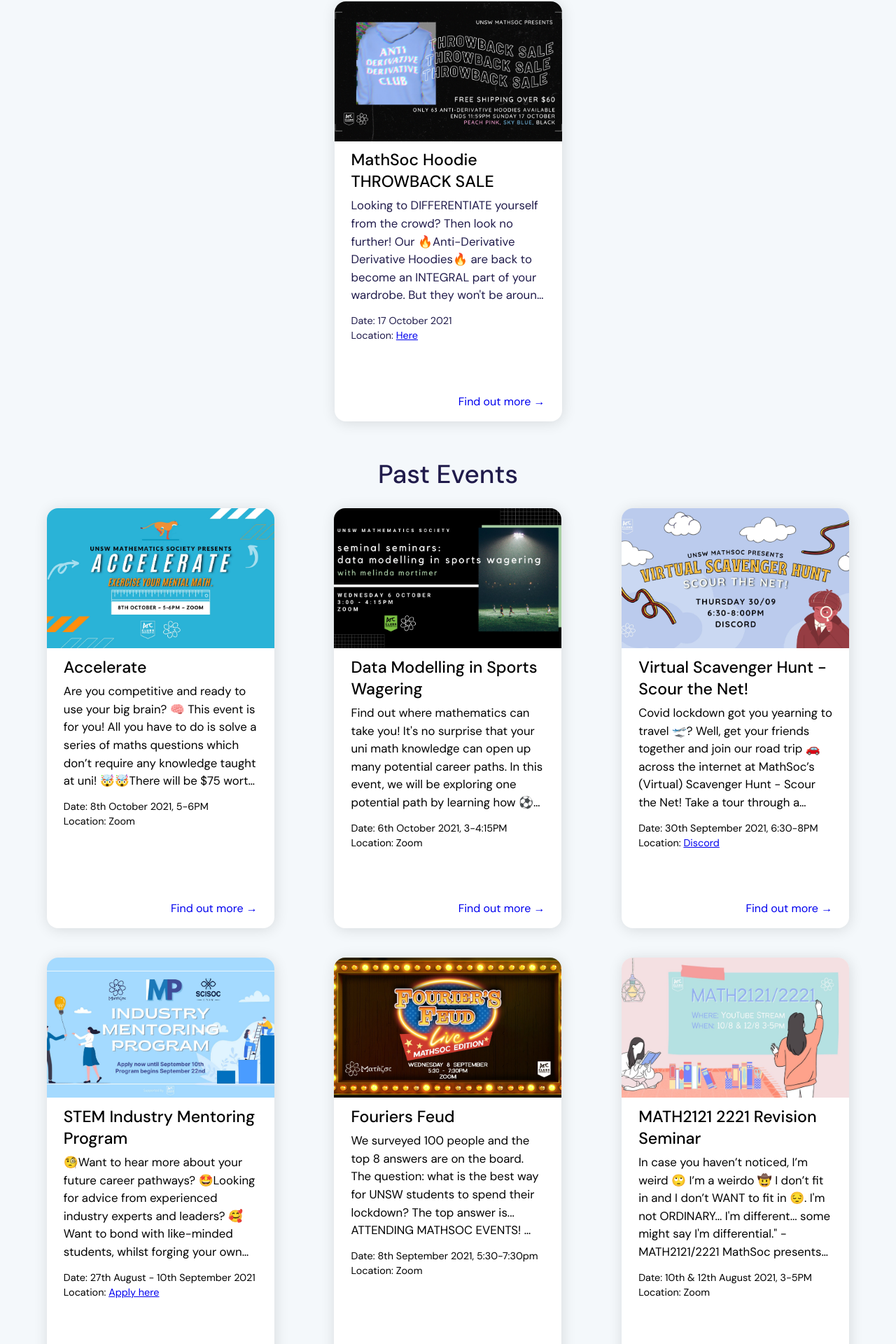
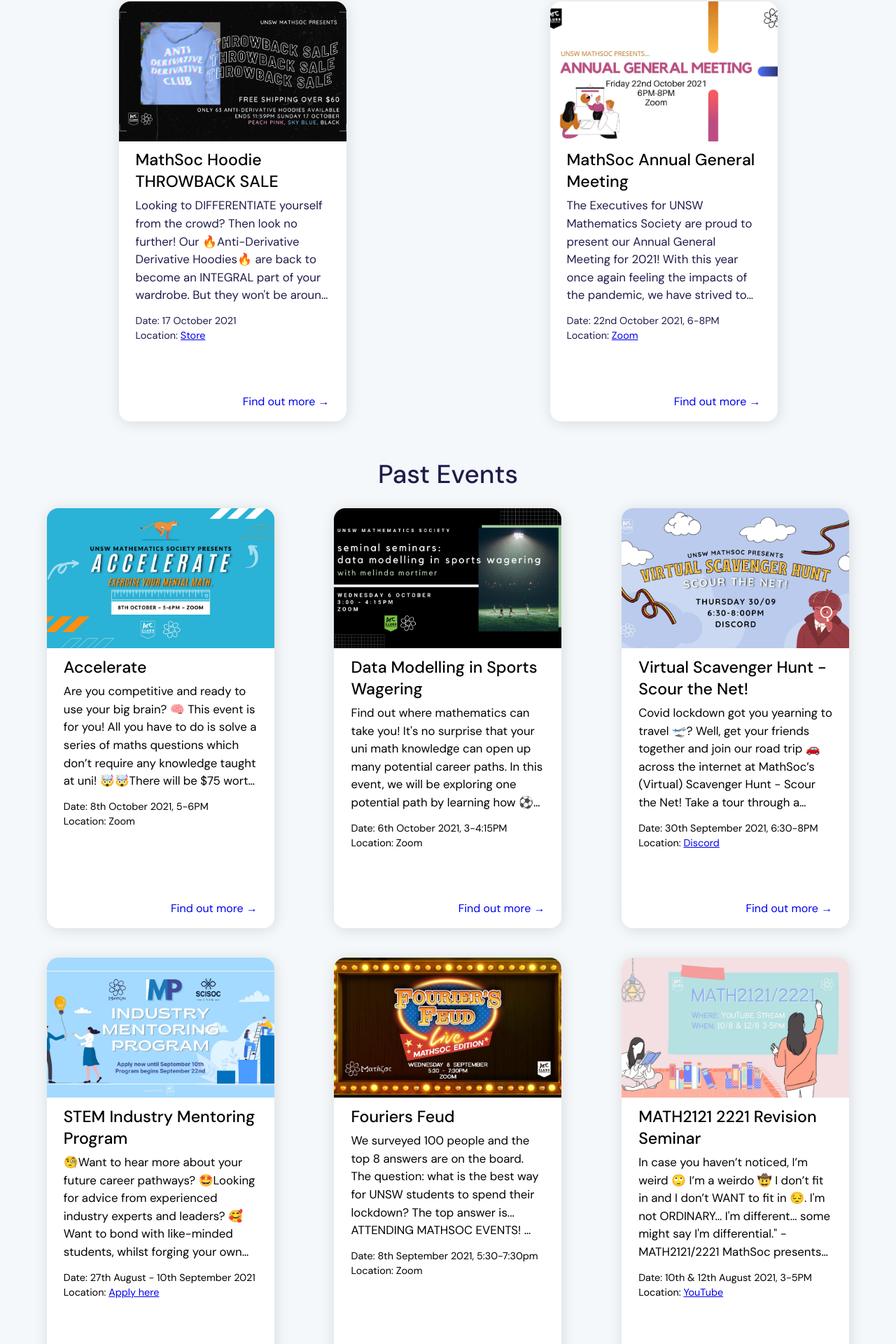
Before and after one commit to MathSocUNSW/mathsoc-website, a Next.js app in the folder frontend/: page /events in a window 1280 px wide. Shown: the part 165-2085 px from the top of the page at 70% size. Built offline with nearby package versions, Linux system fonts and the light colour scheme.

Commit message:
updated and added events

```diff
--- a/frontend/src/data/eventData.ts
+++ b/frontend/src/data/eventData.ts
@@ -371,9 +371,9 @@ const eventData: eventDetails[] = [
     description: `MathSoc’s got you covid year-round with our 2021 Merchandise, designed to keep mew cozy and snug in our soft kitty hoodies as well as comfortable and active in our returning cowculator shirts from this year's O-Week.
     Don’t be left feline high and dry - if you're looking for the purr-fect way to keep warm AND flex your fashion game to your furr-ends, make sure to grab one before they're all sold out.`,
     imagePath: generateImagePath("merchandise_2021.jpg"),
-    location: "MathSoc Square Store",
+    location: "Store",
     locationURL: "https://unsw-mathematics-society.square.site/",
-    date: "Until July 11th",
+    date: "11th July 2021",
     startDate: "11-7-2021",
     endDate: "11-7-2021"
   },
@@ -463,7 +463,7 @@ const eventData: eventDetails[] = [
     description:
       "Are you worried that you'll get matric-ked by the complex concepts taught in MATH1231/1241? Heard worrying things about the final exam and don't want to send your WAM to L'Hospital? Come along and revise with us instead of cramming and stressing the night before your final exam 😎\nMathSoc will get you exam-ready by revising the important concepts and then teaching you how to tackle past exam questions to make sure there will be no surprises when you take the real MATH1231/1241 test! We'll be splitting the workshop into two sessions: one for the course's calculus content and one for algebra content.",
     imagePath: generateImagePath("math1231_1241_revision_workshop_2021.jpg"),
-    location: "Zoom",
+    location: "YouTube",
     date: "9th August 2021 3-5PM, 10th August 2021 12-2PM",
     startDate: "9-8-2021",
     endDate: "10-8-2021"
@@ -474,7 +474,7 @@ const eventData: eventDetails[] = [
     description:
       "In case you haven’t noticed, I’m weird 🙄 I’m a weirdo 🤠 I don’t fit in and I don’t WANT to fit in 😔. I'm not ORDINARY... I'm different... some might say I'm differential.\" -MATH2121/2221\nMathSoc presents our ✨MATH2121/2221 Revision Seminar✨ for Term 2! This seminar will run over 2x two hour sessions to give you the best chance of understanding MATH2121/2221 course content to the fullest. We will also be covering key exam questions that may pop up in your final, as well as useful techniques to tackle them.\nSo, what are you waiting for? Put the POWER in power series, switch your brain on, and come join our sessions! It's an ELEMENTARY decision.",
     imagePath: generateImagePath("math2121_2221_revision_seminar_2021.jpg"),
-    location: "Zoom",
+    location: "YouTube",
     date: "10th & 12th August 2021, 3-5PM",
     startDate: "10-8-2021",
     endDate: "12-8-2021"
@@ -485,7 +485,7 @@ const eventData: eventDetails[] = [
     description:
       "Falling behind in MATH2400? Want to get the best marks you possibly can? MathSoc's presents our T2 ✨MATH2400 Revision Seminar.✨\nRun over the course of 2x two hour sessions, this seminar will get you prepped for your upcoming exam by covering all course content, as well as going over key exam questions and life saving techniques.\n",
     imagePath: generateImagePath("math2400_revision_seminar_2021.jpg"),
-    location: "Zoom",
+    location: "YouTube",
     date: "3rd August 2021 2-4PM, 6th August 2021 3-5PM",
     startDate: "3-8-2021",
     endDate: "6-8-2021"
@@ -496,7 +496,7 @@ const eventData: eventDetails[] = [
     description:
       "Are you worried about MATH2501/2601 damaging your WAM? Does the thought of final exams approaching make your heart go boom boom? Well, stress no more because MathSoc has the solution for you! Presenting… our ✨MATH2501/2601 Revision Seminar!✨\nMathSoc is offering two 2-hour revision classes to help you ace your final exams. In these revision classes, you will learn how to confidently tackle common exam questions with the best strategies. Best of all, these revision seminars are completely free!",
     imagePath: generateImagePath("math2501_2601_revision_seminar_2021.jpg"),
-    location: "Zoom",
+    location: "YouTube",
     date: "9th & 12th August 2021, 12-2PM",
     startDate: "9-8-2021",
     endDate: "12-8-2021"
@@ -507,7 +507,7 @@ const eventData: eventDetails[] = [
     description:
       "On the fence about coming to a MathSoc revision seminar? Allow us to POSITIVELY SKEW your attitude in the right direction... Statistically speaking, attending our MATH2801/2901 seminar grants you a significantly higher chance of securing the best marks possible in your final exam.\nSpeaking of statistics... MathSoc presents our ✨MATH2801/2901 Revision Seminar✨ for T2. This two part seminar will be covering all course content, while exposing you to key exam questions and life saving techniques.",
     imagePath: generateImagePath("math2801_2901_revision_seminar_2021.jpg"),
-    location: "Zoom",
+    location: "YouTube",
     date: "7th & 11th August 2021, 3-5PM",
     startDate: "7-8-2021",
     endDate: "11-8-2021"
@@ -542,6 +542,7 @@ const eventData: eventDetails[] = [
       "Covid lockdown got you yearning to travel 🛫? Well, get your friends together and join our road trip 🚗 across the internet at MathSoc’s (Virtual) Scavenger Hunt - Scour the Net! Take a tour through a series of puzzles 🧩 and just like your midterms, we’ll be searching through the net 🌐 for all the answers! There is absolutely no limit to what you can search. Get a group of your friends for a team of 3-6 or compete as a lone wolf! Keen to see you there! 🙂",
     imagePath: generateImagePath("virtual_scavenger_hunt_2021.jpg"),
     location: "Discord",
+    locationURL: "https://discord.gg/F5PHHWHk",
     date: "30th September 2021, 6:30-8PM",
     startDate: "30-9-2021",
     endDate: "30-9-2021"
@@ -575,11 +576,34 @@ const eventData: eventDetails[] = [
     description: `Looking to DIFFERENTIATE yourself from the crowd? Then look no further! Our 🔥Anti-Derivative Derivative Hoodies🔥 are back to become an INTEGRAL part of your wardrobe. But they won't be around for long! 🤯ONLY 63🤯 of our ADDC hoodie SERIES are available for purchase.
     And that's not all! Jump over to our website to see what other limited stock items are available from our past collections. 👀`,
     imagePath: generateImagePath("throwback_sale_2021.jpg"),
-    location: "Here",
-    locationURL: "https://unsw-mathematics-society.square.site/",
+    location: "Store",
     date: "17 October 2021",
     startDate: "1-10-2021",
     endDate: "1-11-2021"
+  },
+  {
+    title: "MathSoc x Servian Poker Night",
+    eventLink: "https://www.facebook.com/events/955500351719146",
+    description: `❗❗Calling all poker maestros and enthusiasts ❗❗
+Bluff your way to the top with MathSoc's online ♣️♦️poker night ♣️♥️
+Unleash your competitive spirit with a multi round poker tournament to crown MathSoc's best poker players. With prizes up for grabs and the opportunity to network with Servian Representatives, this is an opportunity you don't want to miss!`,
+    imagePath: generateImagePath("servian_poker_2021.jpg"),
+    location: "Zoom",
+    date: "21st October 2021, 5:30-7:30PM",
+    startDate: "21-10-2021",
+    endDate: "21-10-2021"
+  },
+  {
+    title: "MathSoc Annual General Meeting",
+    eventLink: "https://www.facebook.com/events/1072834699788313",
+    description: `The Executives for UNSW Mathematics Society are proud to present our Annual General Meeting for 2021! With this year once again feeling the impacts of the pandemic, we have strived to connect the community and support students in their studies.
+We invite all members of the MathSoc community to our AGM hosted on Zoom!`,
+    imagePath: generateImagePath("agm_2021.jpg"),
+    location: "Zoom",
+    locationURL: "https://unsw.zoom.us/j/81643281850",
+    date: "22nd October 2021, 6-8PM",
+    startDate: "22-10-2021",
+    endDate: "22-10-2021"
   }
 ];
 
--- a/frontend/src/data/socialData.ts
+++ b/frontend/src/data/socialData.ts
@@ -54,6 +54,13 @@ export const twitchData: socialData = {
   altName: "UNSW MathSoc Twitch"
 };
 
+export const storeData: socialData = {
+  name: "Store",
+  url: "https://unsw-mathematics-society.square.site/",
+  iconPath: "/images/shop_dark.svg",
+  altName: "MathSoc Store"
+};
+
 export const socials: socialData[] = [
   facebookData,
   linkedInData,
@@ -62,7 +69,7 @@ export const socials: socialData[] = [
   discordData
 ];
 
-export const linkData: socialData[] = [...socials, twitchData];
+export const linkData: socialData[] = [...socials, twitchData, storeData];
 
 export const contactUsSocials: socialData[] = [...socials, gmailData];
 
```
Also changed, not shown: frontend/public/images/events/agm_2021.jpg (added), frontend/public/images/events/servian_poker_2021.jpg (added).
